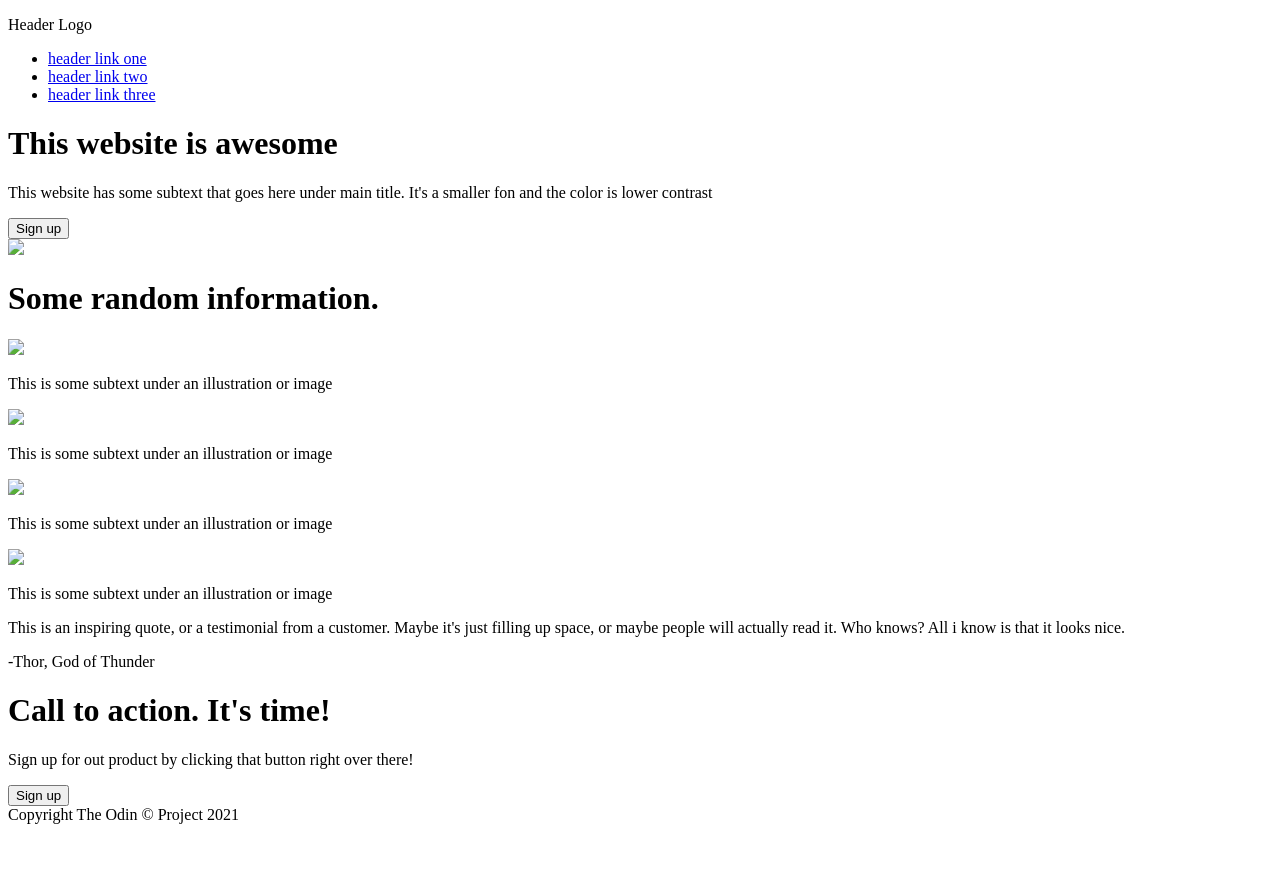
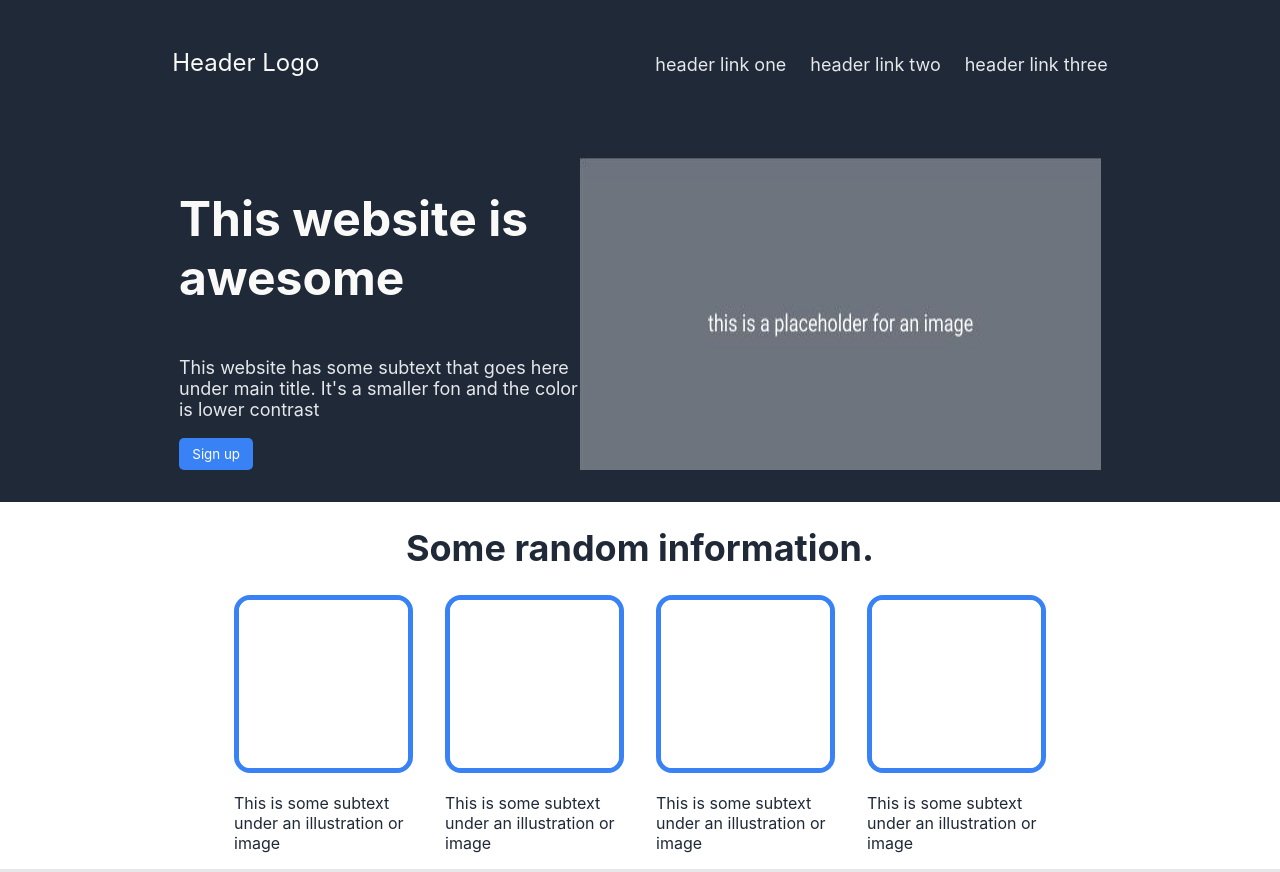
Before and after one commit to Knifiel/odin-landing-page, a plain HTML site: page index.html in a window 1280 px wide. Shown: the top 872 px of the page. Before the commit the page ends 832 px from the top, so only its background shows below. Drawn offline with Linux system fonts and the light colour scheme; the site is published under a folder, as on GitHub Pages, so addresses that start at the root find nothing.

Commit message:
Fixes html links

```diff
--- a/index.html
+++ b/index.html
@@ -5,7 +5,7 @@
     <meta http-equiv="X-UA-Compatible" content="IE=edge">
     <meta name="viewport" content="width=device-width, initial-scale=1.0">
     <title>Landing Page</title>
-    <link rel="stylesheet" href="/css/index.css">
+    <link rel="stylesheet" href="./css/index.css">
 </head>
 <body>
     <div class="header">
@@ -27,23 +27,23 @@
         </p>
         <button>Sign up</button>
         </div>
-    <img class="big-image" src="/img/placeholder.jpg">
+    <img class="big-image" src="./img/placeholder.jpg">
     </div>
 
     <div class = "information">
     <h1>Some random information.</h1>
 
         <div class = "cards">
-            <div class="card"> <img src="/img/card-placeholder.jpg">
+            <div class="card"> <img src="./img/card-placeholder.jpg">
             <p>This is some subtext under an illustration or image</p>
             </div>
-            <div class="card"> <img src="/img/card-placeholder.jpg">
+            <div class="card"> <img src="./img/card-placeholder.jpg">
             <p>This is some subtext under an illustration or image</p>
             </div>
-            <div class="card"> <img src="/img/card-placeholder.jpg">
+            <div class="card"> <img src="./img/card-placeholder.jpg">
             <p>This is some subtext under an illustration or image</p>
             </div>
-            <div class="card"> <img src="/img/card-placeholder.jpg">
+            <div class="card"> <img src="./img/card-placeholder.jpg">
             <p>This is some subtext under an illustration or image</p>
             </div>
         </div>
```
